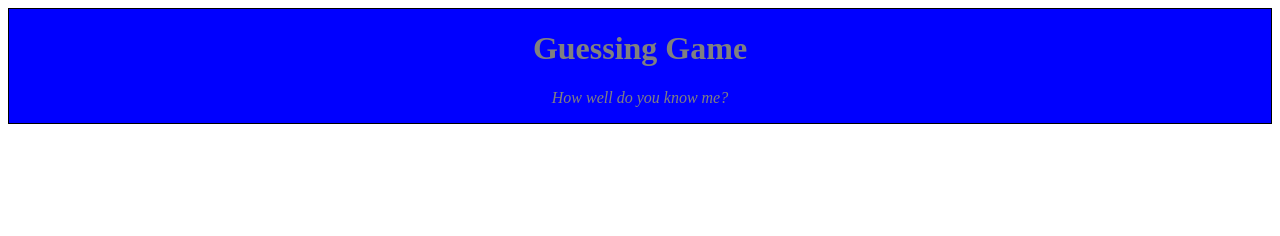
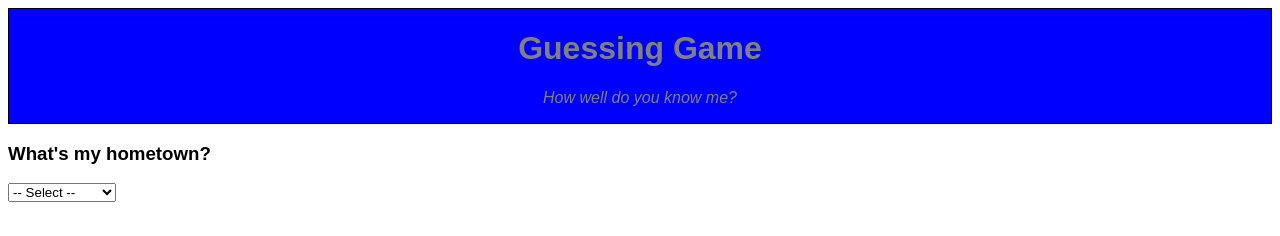
Before and after one commit to thomasphillips3/guessingGame, a plain HTML site: page index.html in a window 1280 px wide. Drawn offline with nearby package versions, Linux system fonts and the light colour scheme.

Commit message:
Changed approach to use selection boxes instead of radio buttons.

```diff
--- a/index.html
+++ b/index.html
@@ -1,4 +1,5 @@
 <!DOCTYPE html>
+<script type="text/javascript" src="http://code.jquery.com/jquery-1.7.1.min.js"></script>
 <!--
 Thomas Phillips
 CodeFellows 201
@@ -20,6 +21,11 @@ January 7, 2016
       width: auto;
       text-align: center;
     }
+
+    *{
+      font-family: sans-serif;
+    }
+
     </style>
 
   </head>
@@ -32,5 +38,30 @@ January 7, 2016
       <p><em>How well do you know me?</em></p>
     </div>
 
+    <h3>What's my hometown?</h3>
+    <select id="hometown" onchange="hometownBox()">
+      <option value= ""> -- Select -- <br>
+      <option value="chicago"> Chicago<br>
+      <option value="detroit"> Detroit<br>
+      <option value="san francisco"> San Francisco<br>
+    </select>
+
+    <p>
+      <span id="result1"></span>
+    </p>
+
+    <script>
+    function hometownBox(){
+      var ans = document.getElementById("hometown").value;
+      if (ans === "chicago"){
+        document.getElementById("result1").innerHTML = "WRONG!";
+      } else if (ans === "san francisco"){
+        document.getElementById("result1").innerHTML = "WRONG!";
+      } else{
+        document.getElementById("result1").innerHTML = "RIGHT!";
+      }
+    }
+    </script>
+
   </body>
 </html>
```
